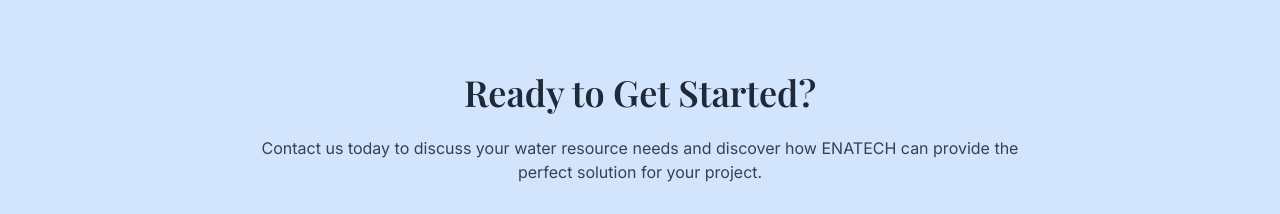
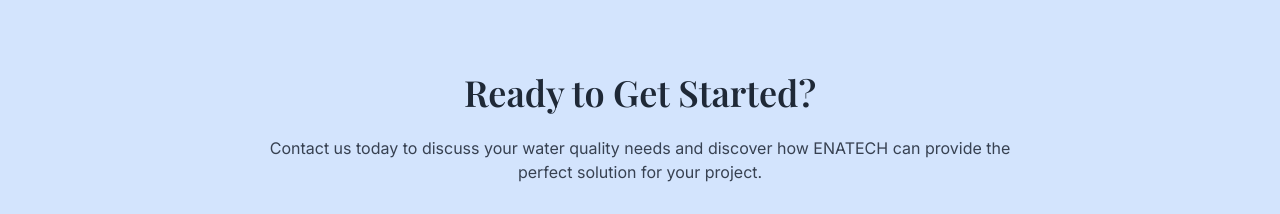
Before and after one commit to hansel112/enatech-waterworks, a React (Vite) app: page /services in a window 1280 px wide. Shown: the part 3250-3464 px from the top of the page. Built offline with nearby package versions, Linux system fonts and the light colour scheme.

Commit message:
Update Services page

```diff
--- a/src/pages/Services.tsx
+++ b/src/pages/Services.tsx
@@ -208,7 +208,7 @@ const Services = () => {
                 Ready to Get Started?
               </h2>
               <p className="text-gray-700 mb-8">
-                Contact us today to discuss your water resource needs and discover how ENATECH can provide
+                Contact us today to discuss your water quality needs and discover how ENATECH can provide
                 the perfect solution for your project.
               </p>
               <div className="flex flex-col sm:flex-row gap-4 justify-center">
```
